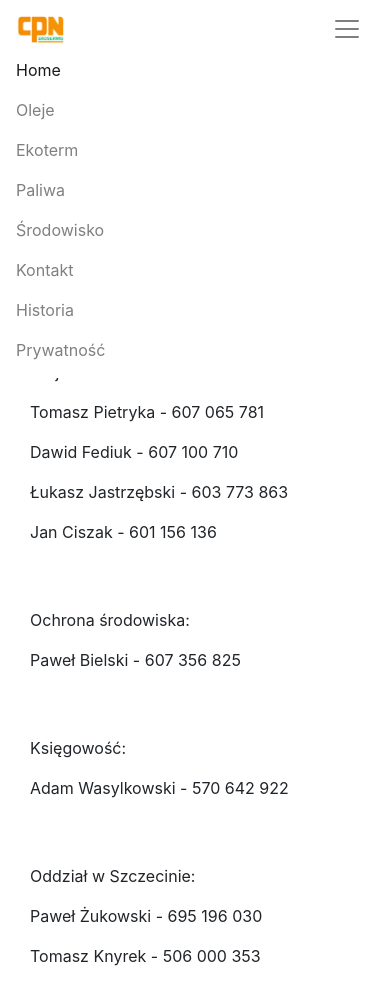
After one commit to szymanskirafal/cpn, a Django app: page /phones/ in a window 390 px wide, after a click that opens the changed part. The commit adds this page. Run offline with Django 3.2, Linux system fonts and the light colour scheme; parts of the project's set-up code (start-up, migrations or seed data) failed here and were passed over.

Commit message:
Add phones page

```diff
--- a/pages/urls.py
+++ b/pages/urls.py
@@ -1,11 +1,17 @@
 from django.urls import path
-from .views import home_view
+from .views import home_view, phones_view
 
+app_name = "pages"
 urlpatterns = [
     path(
         '',
         view = home_view,
         name = 'home',
     ),
+    path(
+        'phones/',
+        view = phones_view,
+        name = 'phones',
+    ),
 
 ]
--- a/pages/views.py
+++ b/pages/views.py
@@ -4,4 +4,10 @@ from django.views import generic
 class HomePageTemplateView(generic.TemplateView):
     template_name = 'home.html'
 
+
+class PhonesTemplateView(generic.TemplateView):
+    template_name = 'phones.html'
+
 home_view = HomePageTemplateView.as_view()
+
+phones_view = PhonesTemplateView.as_view()
--- a/static/css/base.css
+++ b/static/css/base.css
@@ -23,7 +23,11 @@ html, body {
 }
 
 .ice {
-  background: linear-gradient(180deg, #fff5e6 ,#e6f0ff);
+  background: linear-gradient(180deg, #ffffff ,#e6f0ff);
+}
+
+.grey {
+  background: linear-gradient(180deg, #e6f0ff , #d1d1e0);
 }
 
 .slogan {
--- a/templates/base.html
+++ b/templates/base.html
@@ -19,7 +19,7 @@
   <body>
     <!-- Just an image -->
     <nav class="navbar fixed-top navbar-light bg-white">
-      <a class="navbar-brand" href="#">
+      <a class="navbar-brand" href="/">
         <img src="{% static 'images/logo_cpn.png' %}" width="50" height="30" alt="" loading="lazy">
       </a>
       <button class="navbar-toggler" type="button" data-toggle="collapse" data-target="#navbarNav" aria-controls="navbarNav" aria-expanded="false" aria-label="Toggle navigation">
@@ -28,7 +28,7 @@
   <div class="collapse navbar-collapse" id="navbarNav">
     <ul class="navbar-nav">
       <li class="nav-item active">
-        <a class="nav-link" href="#">Home</a>
+        <a class="nav-link" href="/">Home</a>
       </li>
       <li class="nav-item">
         <a class="nav-link" href="#oils">Oleje</a>
@@ -46,16 +46,10 @@
         <a class="nav-link" href="#phones">Kontakt</a>
       </li>
       <li class="nav-item">
-        <a class="nav-link" href="#">Aktualności</a>
+        <a class="nav-link" href="#history">Historia</a>
       </li>
       <li class="nav-item">
-        <a class="nav-link" href="#">Historia</a>
-      </li>
-      <li class="nav-item">
-        <a class="nav-link" href="#">Dokumenty</a>
-      </li>
-      <li class="nav-item">
-        <a class="nav-link" href="#">Prywatność</a>
+        <a class="nav-link" href="#policy">Prywatność</a>
       </li>
     </ul>
   </div>
--- /dev/null
+++ b/templates/phones.html
@@ -0,0 +1,46 @@
+<!-- templates/home.html -->
+{% extends 'base.html' %}
+{% load static %}
+
+{% block title %}Phones{% endblock title %}
+
+{% block content %}
+
+<div class="vh-100 container-fluid">
+  <p class="text-center bigger-text">Telefony</p>
+  <div class="row">
+    <div class="col-md-6">
+      <div class="container">
+        <p>Paliwa:</p>
+        <p>Marcin Sędra - 607 696 435</p>
+        <p>Jacek Towpik - 607 100 709</p>
+        <br><br>
+        <p>SENT, AKC-R:</p>
+        <p>Anna Krupnicka - 667 271 350</p>
+        <br><br>
+        <p>Oleje:</p>
+        <p>Tomasz Pietryka - 607 065 781</p>
+        <p>Dawid Fediuk - 607 100 710</p>
+        <p>Łukasz Jastrzębski - 603 773 863</p>
+        <p>Jan Ciszak - 601 156 136</p>
+        <br><br>
+      </div>
+    </div>
+    <div class="col-md-6">
+      <div class="container">
+        <p>Ochrona środowiska:</p>
+        <p>Paweł Bielski - 607 356 825</p>
+        <br><br>
+        <p>Księgowość:</p>
+        <p>Adam Wasylkowski - 570 642 922</p>
+        <br><br>
+        <p>Oddział w Szczecinie:</p>
+        <p>Paweł Żukowski - 695 196 030</p>
+        <p>Tomasz Knyrek - 506 000 353</p>
+      </div>
+    </div>
+  </div>
+</div>
+
+
+{% endblock content %}
```
Also changed, not shown: templates/home.html (+25 -3 lines), 1 other file.
